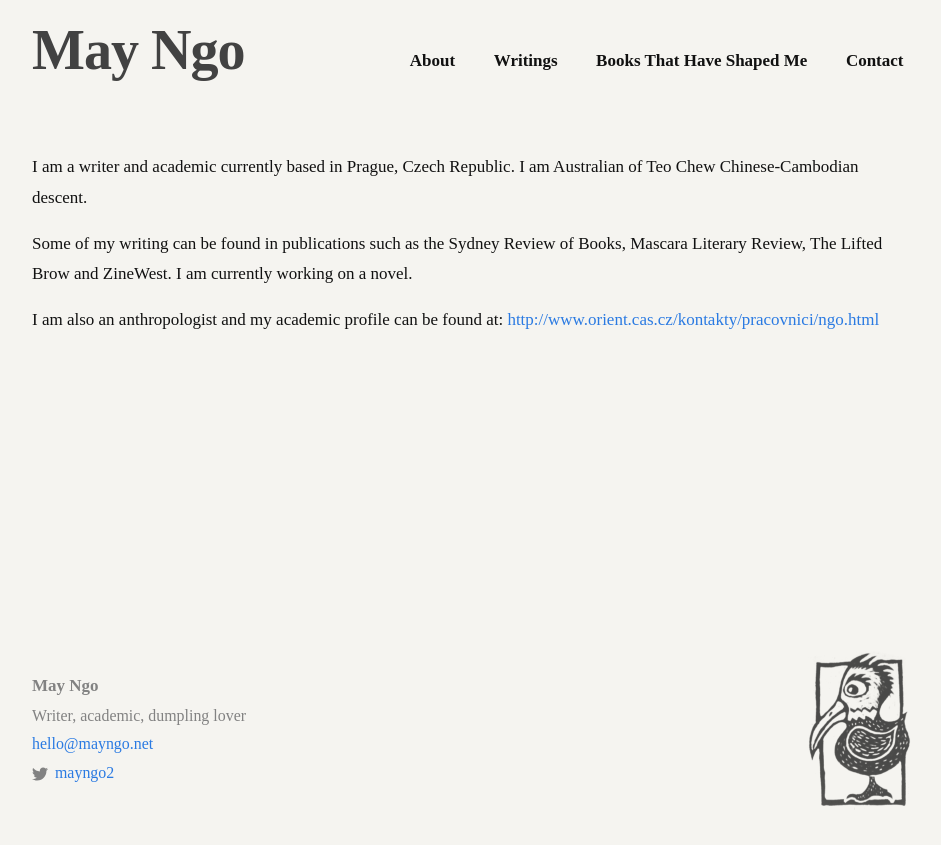
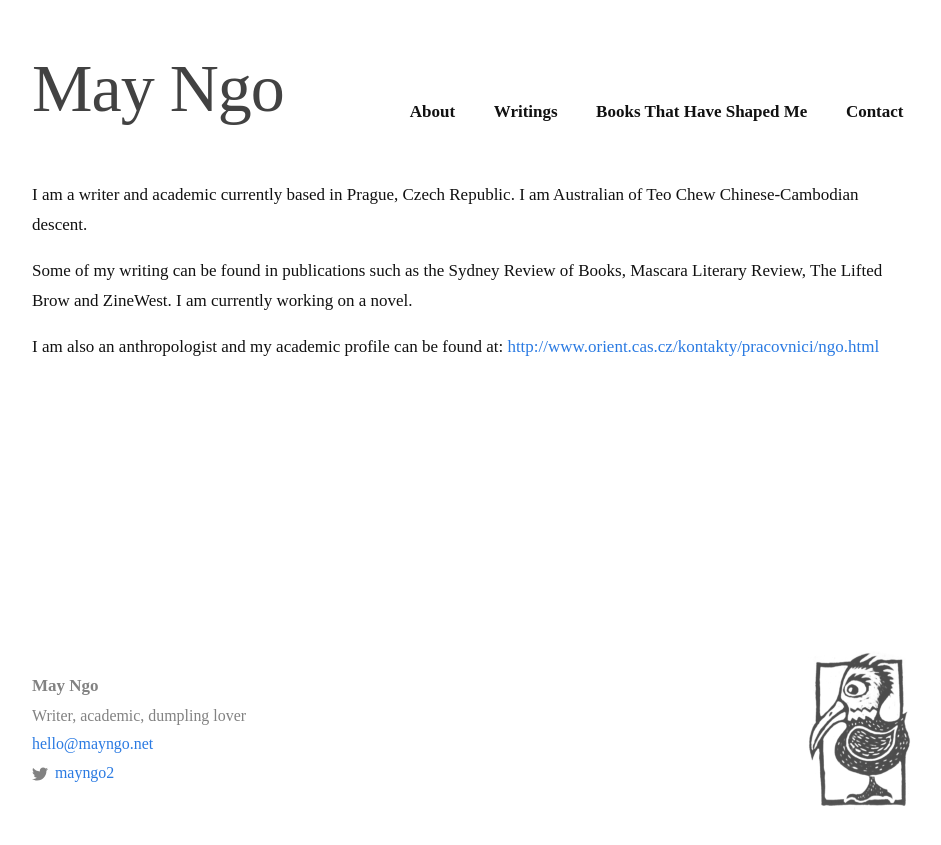
Before and after one commit to mayngo-net/mayngo-net.github.io, a Jekyll site: the page built from index.markdown, in a window 1280 px wide. Shown: the top 845 px of the page, without its empty margins (168-1109 px from the left). Built offline with Jekyll 4.4.1, drawn with Linux system fonts in a browser that asks for light colours; some web fonts are replaced.

Commit message:
spacing, bg color

```diff
--- a/_sass/minima.scss
+++ b/_sass/minima.scss
@@ -13,7 +13,7 @@ $base-line-height: 1.8 !default;
 $spacing-unit:     30px !default;
 
 $text-color:       #111 !default;
-$background-color: #f5f4f0 !default;
+$background-color: #ffffff !default;
 $brand-color:      #2a7ae2 !default;
 
 $grey-color:       #828282 !default;
--- a/_sass/minima/_base.scss
+++ b/_sass/minima/_base.scss
@@ -44,11 +44,16 @@ h1, h2, h3, h4, h5, h6,
 /**
  * Set `margin-bottom` to maintain vertical rhythm
  */
-h1, h2, h3, h4, h5, h6,
+//h1, h2, h3, h4, h5, h6,
 p, blockquote, pre,
 ul, ol, dl, figure,
 %vertical-rhythm {
   margin-bottom: $spacing-unit / 2;
+}
+
+h1, h2, h3, h4, h5, h6
+{
+  margin-bottom: 0;
 }
 
 
@@ -89,7 +94,7 @@ figcaption {
  * Lists
  */
 ul, ol {
-  margin-left: $spacing-unit;
+  margin-left: $spacing-unit * 1.1;
 }
 
 li {
--- a/_sass/minima/_layout.scss
+++ b/_sass/minima/_layout.scss
@@ -9,10 +9,11 @@
 }
 
 .site-title {
-  @include relative-font-size(3.3);
-  font-weight: $base-font-weight;
-  line-height: $base-line-height * $base-font-size * 3.3;
+  @include relative-font-size(4);
+  font-weight: $base-font-weight-text;
+  line-height: $base-line-height * $base-font-size * 4;
   letter-spacing: -1px;
+  margin-top: $base-font-size * 1.6;
   margin-bottom: 0;
   float: left;
 
@@ -28,7 +29,8 @@
 
 .site-nav {
   float: right;
-  line-height: $base-line-height * $base-font-size * 4;
+  //line-height: $base-line-height * $base-font-size * 4;
+  margin-top: $base-font-size * 5.7;
 
   .page-link {
     color: $text-color;
@@ -219,4 +221,7 @@
       @include relative-font-size(1.125);
     }
   }
+  a{
+    word-wrap: break-word;
+  }
 }
--- a/index.markdown
+++ b/index.markdown
@@ -6,6 +6,6 @@ order: 100
 
 I am a writer and academic currently based in Prague, Czech Republic. I am Australian of Teo Chew Chinese-Cambodian descent.
 
-Some of my writing can be found in publications such as the Sydney Review of Books, Mascara Literary Review, The Lifted Brow and ZineWest. I am currently working on a novel.
+Some of my writing can be found in publications such as the Sydney Review of Books, Mascara Literary Review, The&nbsp;Lifted Brow and ZineWest. I am currently working on a novel.
 
 I am also an anthropologist and my academic profile can be found at: <http://www.orient.cas.cz/kontakty/pracovnici/ngo.html>
```
